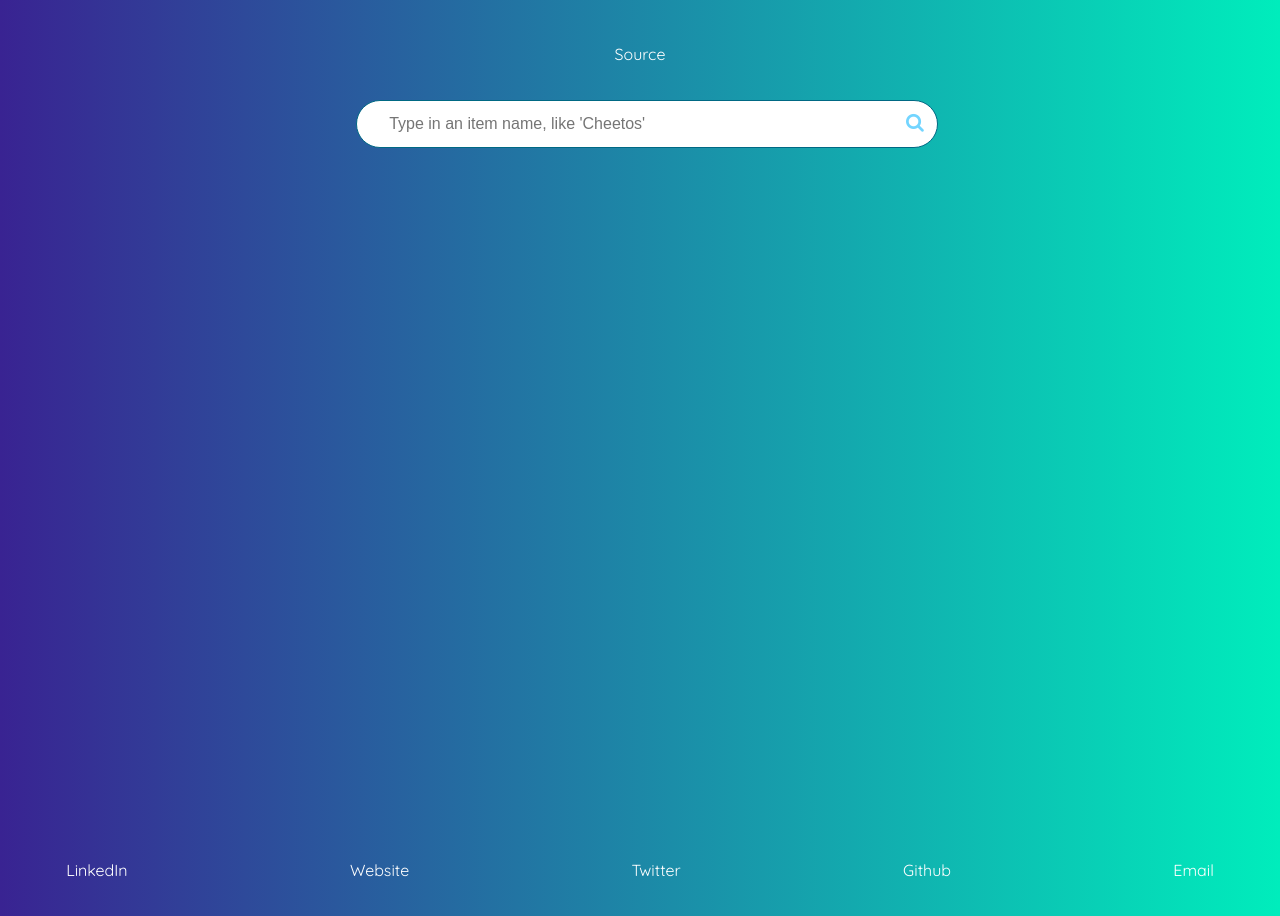
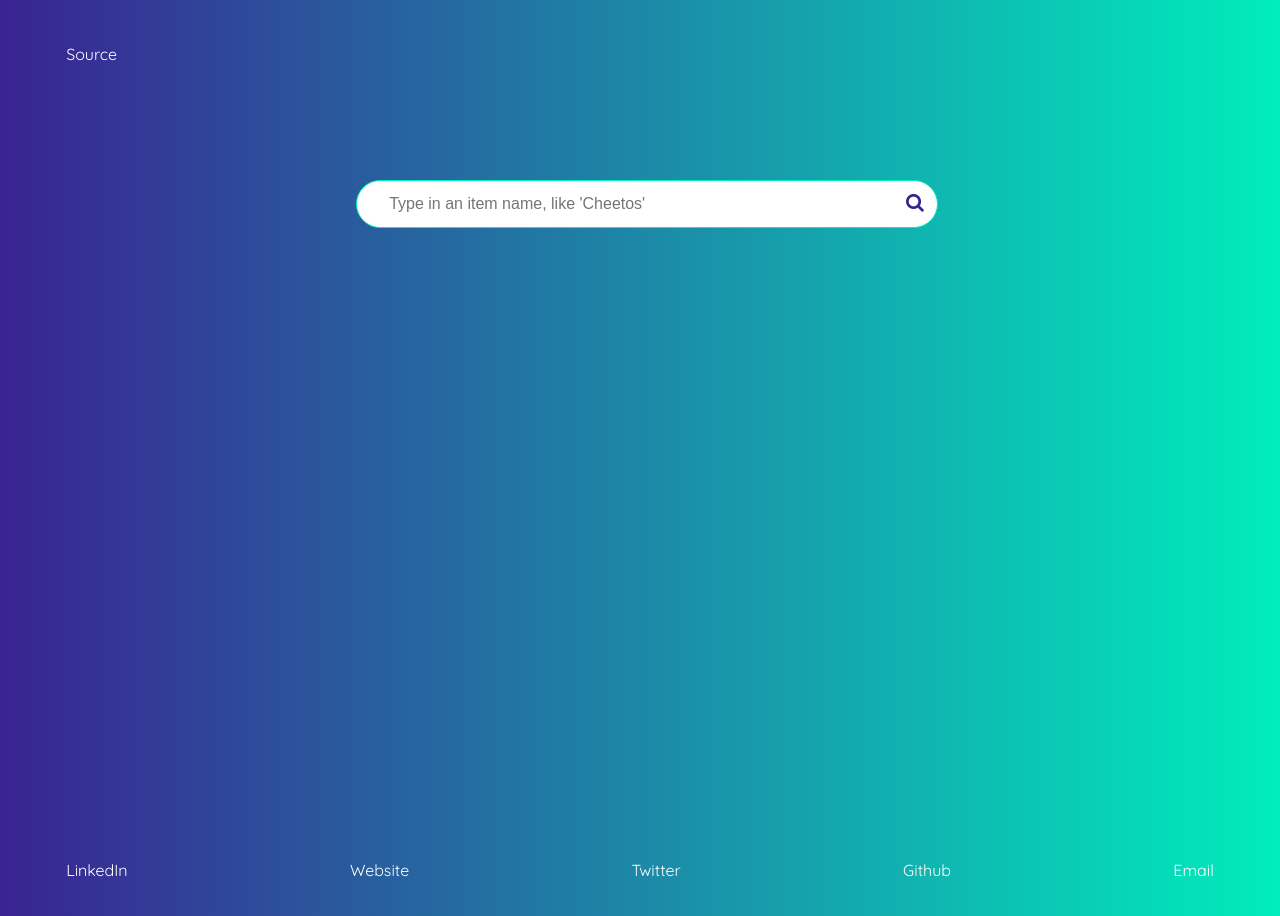
Before and after one commit to BeccaSheldon/react-autocomplete, a React (Create React App) app: page / in a window 1280 px wide. Built offline with nearby package versions, Linux system fonts and the light colour scheme.

Commit message:
Minor style updates

```diff
--- a/src/components/Buttons/Button.css
+++ b/src/components/Buttons/Button.css
@@ -1,10 +1,10 @@
 .Button {
-  background-color: #00CC99;
+  background-color: #D5D8FF;
   border: none;
-  color: #006984;
+  color: #00EDBC;
   cursor: pointer;
   font-size: 1.2rem;
   padding: 0; }
   .Button i:hover {
-    color: #006984;
-    animation: spin 1s linear 1; }
+    animation: spin 1s linear 1;
+    color: #00EDBC; }
--- a/src/components/Buttons/Button.scss
+++ b/src/components/Buttons/Button.scss
@@ -9,7 +9,7 @@
 	padding: 0;
 
 	i:hover {
+		animation: spin 1s linear 1;
 		color: $primary;
-		animation: spin 1s linear 1;
 	}
 }
--- a/src/components/Links/Links.css
+++ b/src/components/Links/Links.css
@@ -1,8 +1,8 @@
 @keyframes pulse {
   25% {
-    color: #006984; }
+    color: #00EDBC; }
   75% {
-    color: #00CC99; } }
+    color: #D5D8FF; } }
 
 @keyframes spin {
   100% {
@@ -13,5 +13,5 @@ a {
   cursor: pointer;
   text-decoration: none; }
   a:hover {
-    color: #00CC99;
+    color: #392392;
     animation: pulse 1s linear infinite; }
--- a/src/components/Links/Links.scss
+++ b/src/components/Links/Links.scss
@@ -7,7 +7,7 @@ a {
 	text-decoration: none;
 
 	&:hover {
-		color: $secondary;
+		color: $tertiary;
 		animation: pulse 1s linear infinite;
 	}
 }
--- a/src/components/Navigation/Navigation.css
+++ b/src/components/Navigation/Navigation.css
@@ -1,8 +1,10 @@
+.Navigation {
+  margin-bottom: 6rem; }
   .Navigation .Navigation-items {
     display: flex;
     flex-flow: row nowrap;
     font-family: 'Quicksand';
-  justify-content: space-around;
+    justify-content: space-between;
     padding: 1.25rem 0.5rem; }
     .Navigation .Navigation-items ul li {
       display: inline-block;
@@ -11,3 +13,5 @@
       display: flex;
       flex-flow: row wrap;
       justify-content: space-around; }
+    .Navigation .Navigation-items img {
+      width: 4rem; }
--- a/src/components/Navigation/Navigation.scss
+++ b/src/components/Navigation/Navigation.scss
@@ -1,11 +1,13 @@
 @import './src/_colors';
 
 .Navigation {
+	margin-bottom: 6rem;
+
 	.Navigation-items {
 	  display: flex;
 	  flex-flow: row nowrap;
 	  font-family: 'Quicksand';
-	  justify-content: space-around;
+	  justify-content: space-between;
 		padding: 1.25rem 0.5rem;
 
 		ul li {
@@ -18,5 +20,9 @@
 			flex-flow: row wrap;
 			justify-content: space-around;
 		}
+
+		img {
+			width: 4rem;
+		}
 	}
 }
--- a/src/components/Search/Search.css
+++ b/src/components/Search/Search.css
@@ -1,9 +1,9 @@
 .Search {
   text-align: center; }
   .Search .Search-input {
-    border: 1px solid #006984;
+    border: 1px solid #00EDBC;
     border-radius: 2rem;
-    color: #73D5FF;
+    color: #392392;
     font-size: 16px;
     height: 3rem;
     padding: 0 2rem;
@@ -13,11 +13,11 @@
   .Search .Search-button {
     background-color: #FFFFFF;
     border: none;
-    color: #73D5FF;
+    color: #392392;
     cursor: pointer;
     font-size: 1.2rem;
     margin-left: -2rem;
     padding: 0; }
     .Search .Search-button i:hover {
-      color: #00CC99;
+      color: #D5D8FF;
       animation: spin 1s linear 1; }
```
Lines whose indentation alone changed are shown as unchanged.
